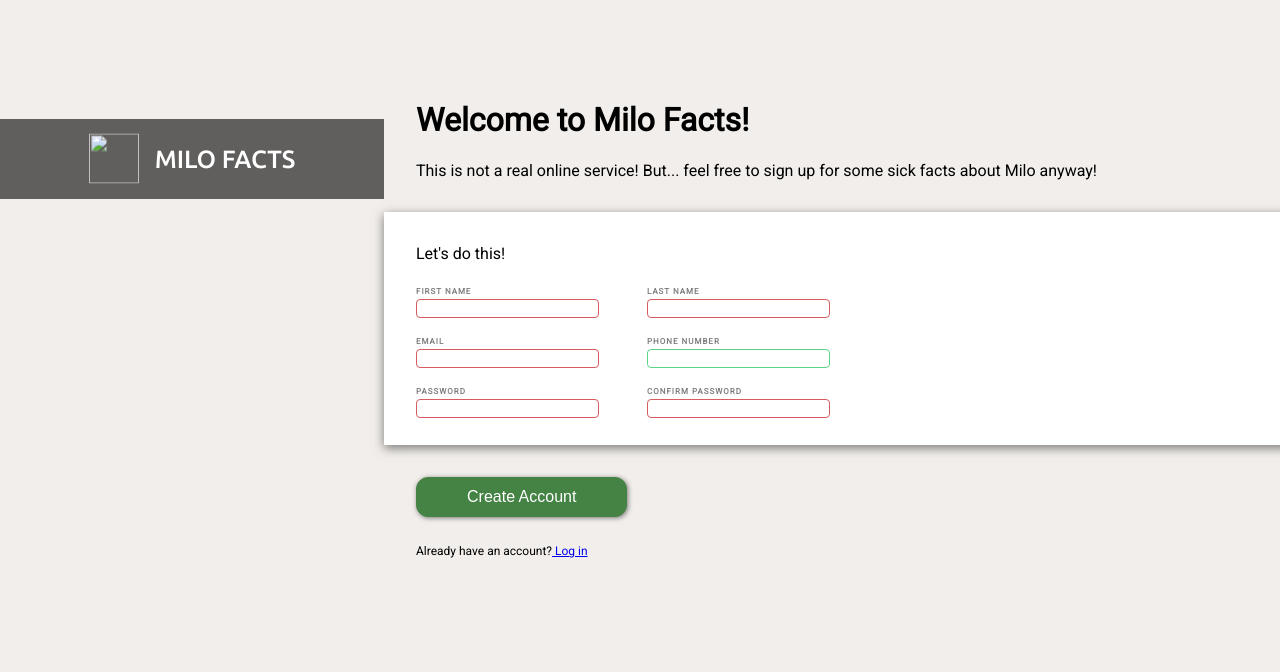
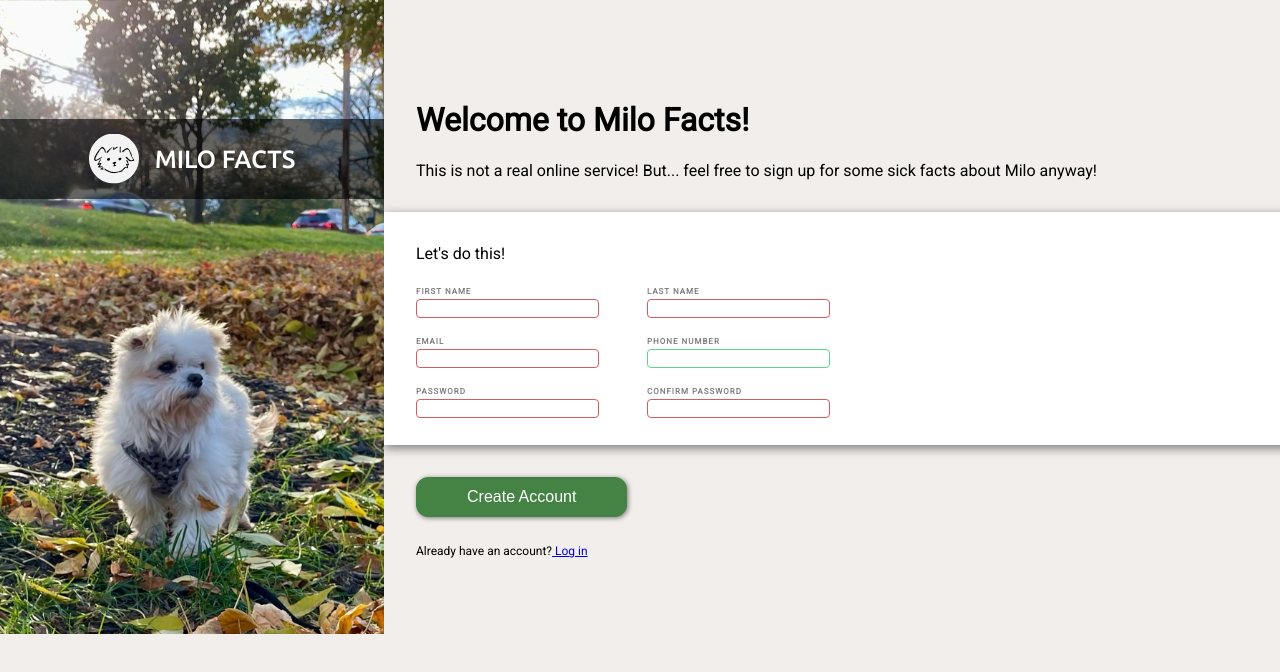
Before and after one commit to gautham-v/milo-form, a plain HTML site: page index.html in a window 1280 px wide. Shown: the top 672 px of the page. Drawn offline with Linux system fonts and the light colour scheme; the site is published under a folder, as on GitHub Pages, so addresses that start at the root find nothing.

Commit message:
path update

```diff
--- a/index.html
+++ b/index.html
@@ -12,7 +12,7 @@
         <!-- <img class="sidebar-image" src="/images/sidebar-pic.avif"> -->
         <div class="sidebar-bg"></div>
         <div class="sidebar-contents">
-            <img class="logo" src="/images/logo.svg" width = "50" height = "50">
+            <img class="logo" src="./images/logo.svg" width = "50" height = "50">
             <p>MILO FACTS</p>
         </div>
     </div>
--- a/styles.css
+++ b/styles.css
@@ -22,7 +22,7 @@ body{
 
 #sidebar{
     grid-area: sidebar;
-    background-image: url("/images/milo-sidebar.jpeg");
+    background-image: url("./images/milo-sidebar.jpeg");
     background-size: cover;
     background-position: -50px;
     position: relative;
```
